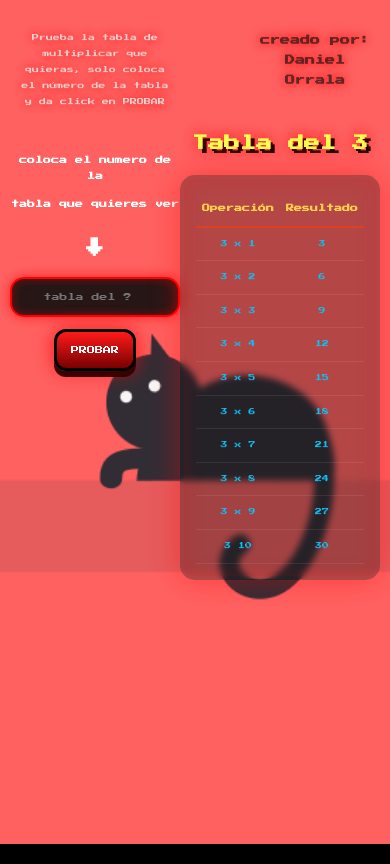
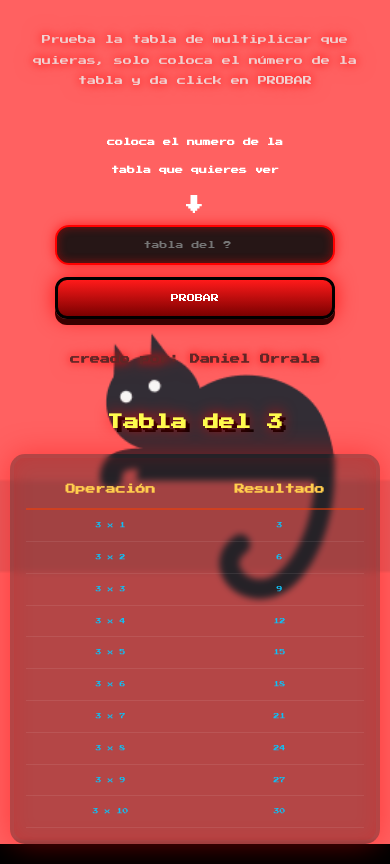
Before and after one commit to daniel-000com/tablas.x, a plain HTML site: page index.html in a window 390 px wide. Drawn offline with Linux system fonts and the light colour scheme.

Commit message:
improve responsiveness

```diff
--- a/index.html
+++ b/index.html
@@ -20,11 +20,11 @@
             coloca el numero de la </h5>
         <h5>
             tabla que quieres ver </h5>
-            <h5>
+
             <p class="flecha">↓</p>
-            </h5>
+
         <input type="number" id="txtTabla" placeholder="tabla del ?">
-        <h2><button onclick="generarTablas()" class="btn-probar">PROBAR</button></h2>
+        <button onclick="generarTablas()" class="btn-probar">PROBAR</button>
 
     </header>
 
@@ -51,7 +51,7 @@
                 <tr><td>3 x 7</td><td>21</td></tr>
                 <tr><td>3 x 8</td><td>24</td></tr>
                 <tr><td>3 x 9</td><td>27</td></tr>
-                <tr><td>3  10</td><td>30</td></tr>
+                <tr><td>3 x 10</td><td>30</td></tr>
              </tbody>
          </table>
      </div>
--- a/multiplicar.css
+++ b/multiplicar.css
@@ -84,6 +84,8 @@ main{
 /* Header */
 
 header{
+    width:100%;
+    max-width:550px;
 
     margin-bottom:30px;
 
@@ -96,7 +98,8 @@ header{
 /* Mensaje */
 
 .mensaje{
-    margin: 20px 20px 70px 0px;
+    margin:20px auto 50px;
+    padding:0 15px;
 
     max-width:450px;
 
@@ -143,7 +146,7 @@ header{
 
 #txtTabla{
 
-    width:180px;
+    width:min(180px,90%);
 
     padding:18px;
 
@@ -198,6 +201,8 @@ header{
     color:white;
 
     padding:18px 30px;
+
+
 
     font-size:14px;
 
@@ -266,6 +271,8 @@ table{
     width:100%;
 
     border-collapse:collapse;
+    min-width:300px;
+
 }
 
 /* Encabezados */
@@ -301,7 +308,9 @@ tr:hover{
     background:rgba(255,0,0,0.12);
 }
 .mensajeCrea{
-    margin: 10px 10px 40px 80px;
+     margin:0 auto 40px;
+     padding:0, 15px;
+
 
     max-width:350px;
 
@@ -327,6 +336,7 @@ tr:hover{
 @media screen and (max-width: 900px){
 
     body{
+        flex-direction:column;
 
         padding:30px 15px;
 
@@ -392,6 +402,7 @@ tr:hover{
     }
 
     .btn-probar{
+        ;
 
         width:260px;
 
@@ -412,6 +423,8 @@ tr:hover{
     }
 
     table{
+        min-width:300px;
+
 
         min-width:100%;
     }
@@ -440,6 +453,7 @@ tr:hover{
 @media screen and (max-width: 600px){
 
     body{
+        flex-direction:column;
 
         padding:20px 10px;
 
@@ -465,7 +479,7 @@ tr:hover{
 
         padding:0 5px;
 
-        font-size:7px;
+        font-size:9px;
 
         line-height:2.3;
     }
@@ -510,6 +524,7 @@ tr:hover{
 
     .btn-probar{
 
+
         width:100%;
 
         max-width:280px;
@@ -535,11 +550,13 @@ tr:hover{
     table{
 
         width:100%;
+        min-width:300px;
+
     }
 
     th{
 
-        font-size:8px;
+        font-size:10px;
 
         padding:10px 6px;
 
@@ -548,7 +565,7 @@ tr:hover{
 
     td{
 
-        font-size:7px;
+        font-size:6px;
 
         padding:10px 6px;
 
@@ -592,9 +609,9 @@ tr:hover{
 
     .btn-probar{
 
-        font-size:7px;
+        width:100%;
+    max-width:300px;
 
-        padding:12px;
     }
 
     th{
@@ -610,7 +627,7 @@ tr:hover{
     .h6Mensaje{
         h6{
 
-        font-size:7px;
+        font-size:9px;
     }
        padding:12px;
 
```
Also changed, not shown: 1 other file.
